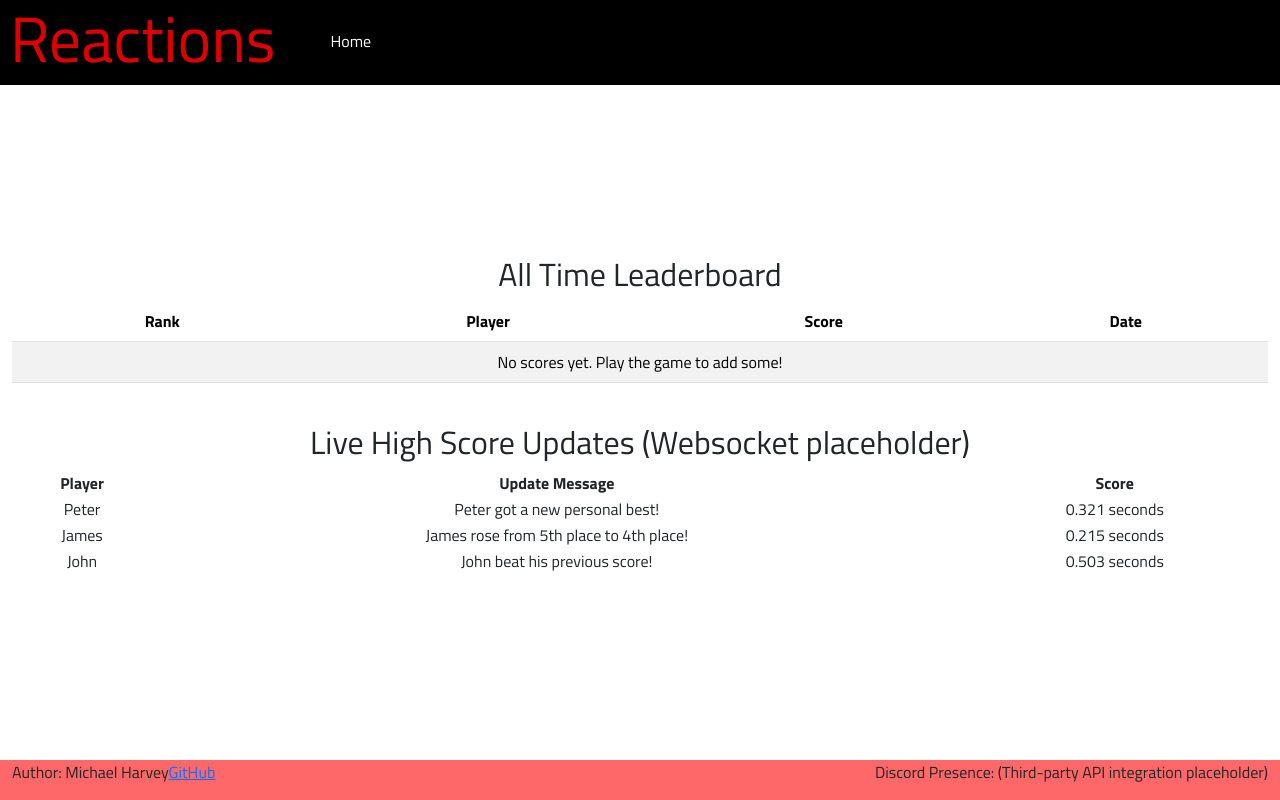
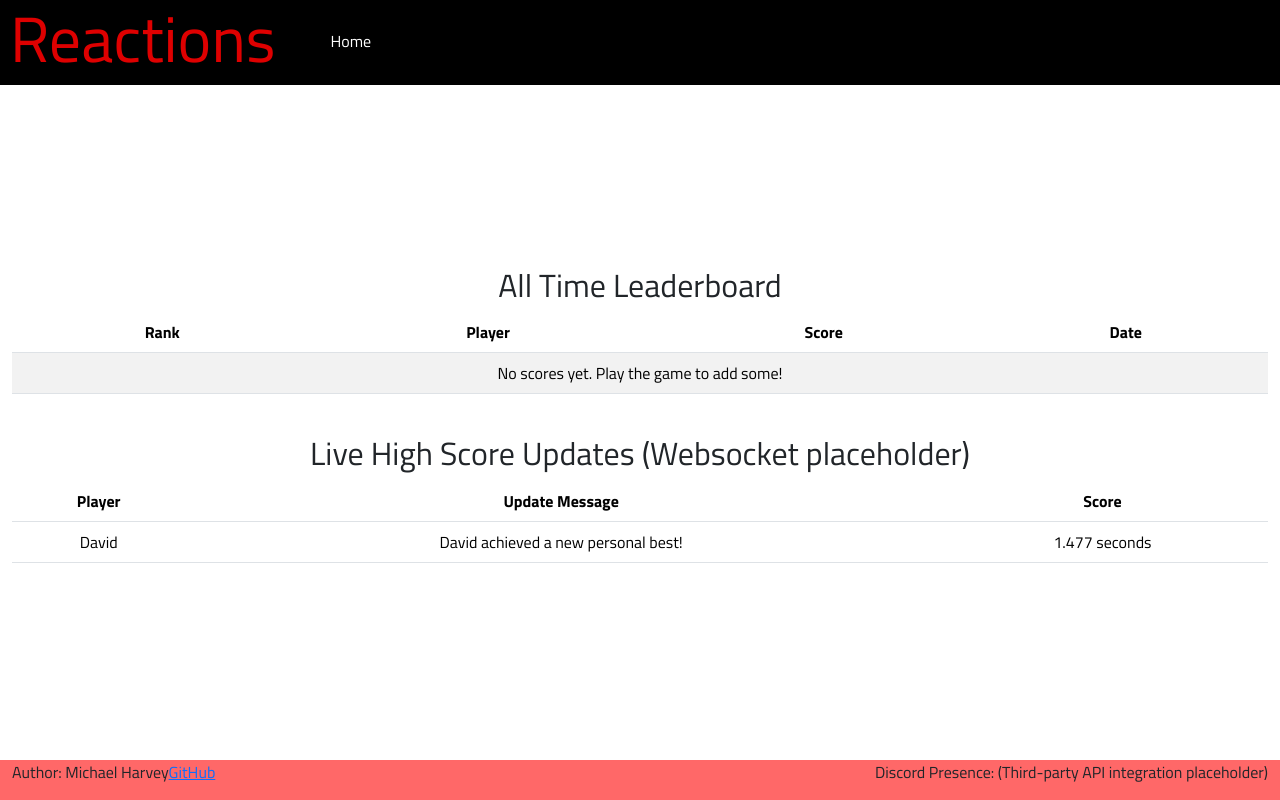
Before and after one commit to mharvey010/CS260-startup, a React (Vite) app: page /scores in a window 1280 px wide. Built offline with nearby package versions, Linux system fonts and the light colour scheme.

Commit message:
Live update board on scores page now functional

```diff
--- /dev/null
+++ b/src/scores/liveUpdateNotifier.js
@@ -0,0 +1,52 @@
+const UpdateEvent = {
+  PersonalBest: 'personalBest',
+  GameFinished: 'gameFinished',
+};
+
+class LiveUpdateNotifier {
+  events = [];
+  handlers = [];
+  playerNames = ['Sarah', 'Michael', 'Emma', 'David', 'Lisa', 'James', 'Alex', 'Jordan'];
+
+  constructor() {
+    setInterval(() => {
+      const randomPlayer = this.playerNames[Math.floor(Math.random() * this.playerNames.length)];
+      const randomScore = (Math.random() * 2).toFixed(3);
+      const eventType = Math.random() > 0.5 ? UpdateEvent.PersonalBest : UpdateEvent.GameFinished;
+
+      this.broadcastEvent(randomPlayer, eventType, {
+        player: randomPlayer,
+        score: randomScore,
+        date: new Date().toLocaleDateString(),
+      });
+    }, 5000);
+  }
+
+  broadcastEvent(player, type, value) {
+    const event = {
+      player: player,
+      type: type,
+      value: value,
+      timestamp: Date.now(),
+    };
+    this.receiveEvent(event);
+  }
+
+  addHandler(handler) {
+    this.handlers.push(handler);
+  }
+
+  removeHandler(handler) {
+    this.handlers = this.handlers.filter((h) => h !== handler);
+  }
+
+  receiveEvent(event) {
+    this.events.push(event);
+    this.handlers.forEach((handler) => {
+      handler(event);
+    });
+  }
+}
+
+const liveUpdateNotifier = new LiveUpdateNotifier();
+export { UpdateEvent, liveUpdateNotifier };
--- a/src/scores/scores.jsx
+++ b/src/scores/scores.jsx
@@ -1,8 +1,10 @@
 import React from 'react';
 import './scores.css';
+import { UpdateEvent, liveUpdateNotifier } from './liveUpdateNotifier';
 
 export function Scores() {
   const [scores, setScores] = React.useState([]);
+  const [liveUpdates, setLiveUpdates] = React.useState([]);
 
   React.useEffect(() => {
     const scoresText = localStorage.getItem('scores');
@@ -11,6 +13,24 @@ export function Scores() {
       parsedScores.sort((a, b) => a.score - b.score);
       setScores(parsedScores);
     }
+  }, []);
+
+  React.useEffect(() => {
+    function handleLiveUpdate(event) {
+      setLiveUpdates((prevUpdates) => {
+        let newUpdates = [event, ...prevUpdates];
+        if (newUpdates.length > 5) {
+          newUpdates = newUpdates.slice(0, 5);
+        }
+        return newUpdates;
+      });
+    }
+
+    liveUpdateNotifier.addHandler(handleLiveUpdate);
+
+    return () => {
+      liveUpdateNotifier.removeHandler(handleLiveUpdate);
+    };
   }, []);
 
   const leaderboardRows = [];
@@ -52,26 +72,30 @@ export function Scores() {
       <br/>
       <h2>Live High Score Updates (Websocket placeholder)</h2>
       <table className="table">
+        <thead>
           <tr>
             <th>Player</th>
             <th>Update Message</th>
             <th>Score</th>
           </tr>
-        <tr>
-          <td>Peter</td>
-          <td>Peter got a new personal best!</td>
-          <td>0.321 seconds</td>
+        </thead>
+        <tbody>
+          {liveUpdates.map((update) => {
+            let message = '';
+            if (update.type === UpdateEvent.PersonalBest) {
+              message = `${update.value.player} achieved a new personal best!`;
+            } else if (update.type === UpdateEvent.GameFinished) {
+              message = `${update.value.player} finished a game!`;
+            }
+            return (
+              <tr key={update.timestamp}>
+                <td>{update.value.player}</td>
+                <td>{message}</td>
+                <td>{update.value.score} seconds</td>
               </tr>
-        <tr>
-          <td>James</td>
-          <td>James rose from 5th place to 4th place!</td>
-          <td>0.215 seconds</td>
-        </tr>
-        <tr>
-          <td>John</td>
-          <td>John beat his previous score!</td>
-          <td>0.503 seconds</td>
-        </tr>
+            );
+          })}
+        </tbody>
       </table>
     </main>
   );
```
Lines whose indentation alone changed are shown as unchanged.
